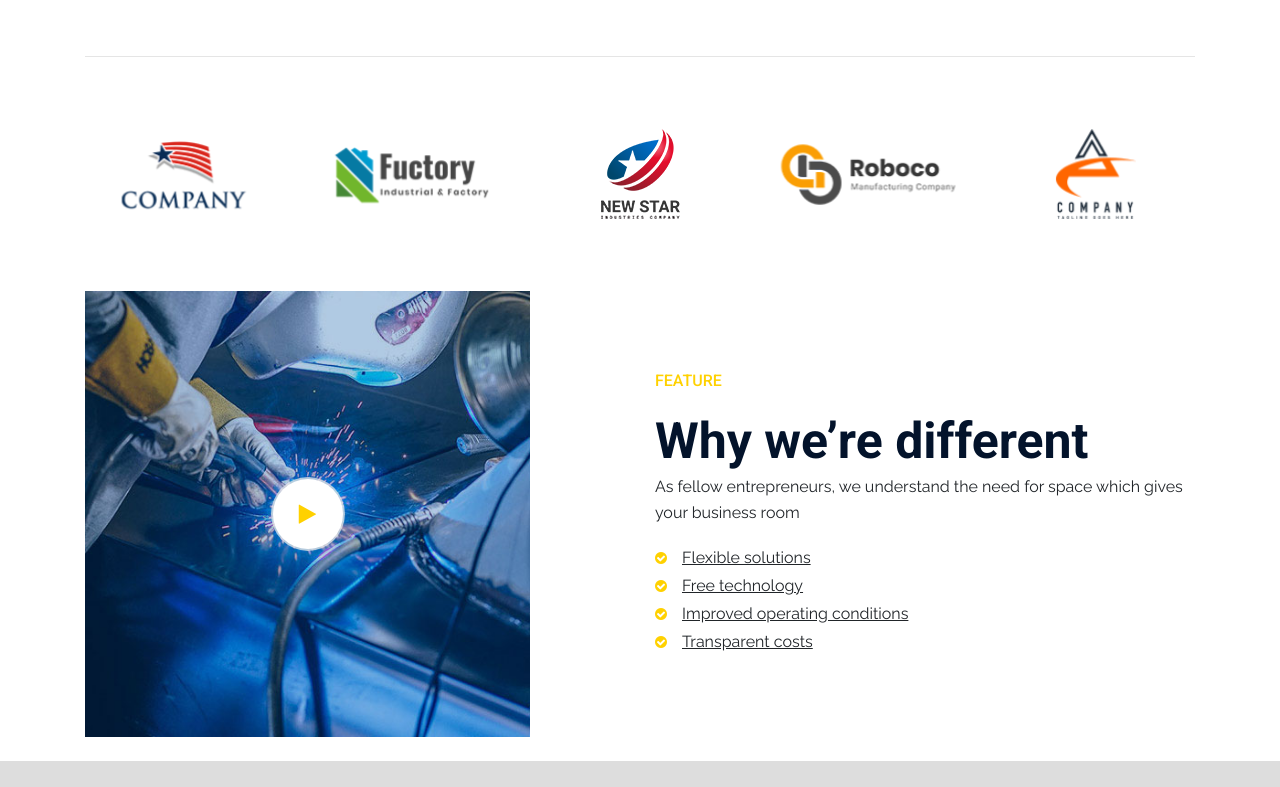
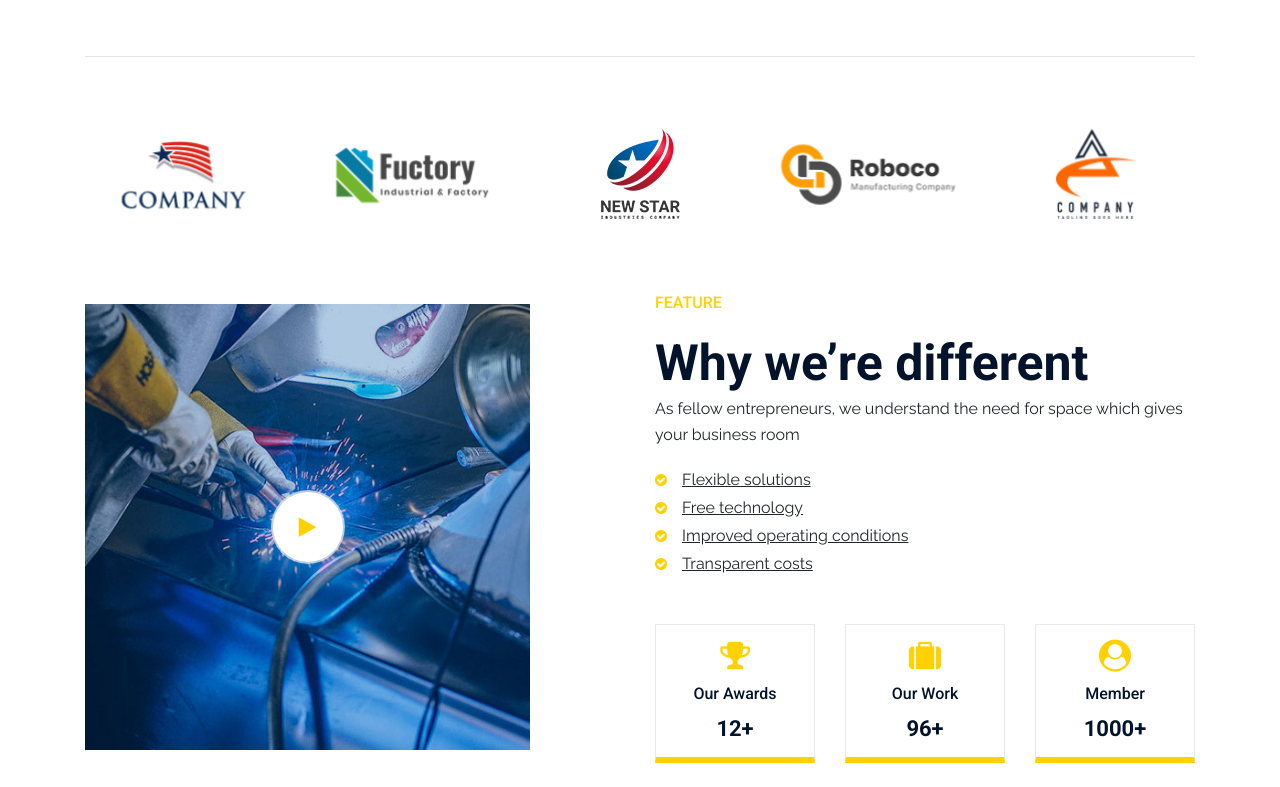
Before and after one commit to okarimo17/sitejn, a plain HTML site: page index.html in a window 1280 px wide. Shown: the part 609-1396 px from the top of the page. Before the commit the page ends 1370 px from the top, so only its background shows below. Drawn offline with nearby package versions, Linux system fonts and the light colour scheme.

Commit message:
feature section

```diff
--- a/assets/css/stl.css
+++ b/assets/css/stl.css
@@ -496,3 +496,31 @@ a:hover{
 .feature-section .feature-image {
     position: relative;
 }
+.feature-section .cards > div{
+
+}
+.feature-section .cards .inner {
+    padding: 15px;
+    border: 1px solid #e9e9e9;
+    text-align: center;
+}
+.feature-section .cards .inner{
+    border-bottom: 6px solid var(--secondary-color);
+}
+.feature-section .cards .inner h6,
+.feature-section .cards .inner p {
+    margin-bottom: 0;
+}
+.feature-section .cards .inner .icon {
+    color: var(--secondary-color);
+    font-size: 32px;
+    margin-bottom: 10px;
+}
+.feature-section .cards .inner p {
+    font-family: "Roboto", sans-serif;
+    line-height: 1.2;
+    color: #03132b;
+    margin-top: 10px;
+    font-size: 22px;
+    font-weight: bold;
+}
--- a/index.html
+++ b/index.html
@@ -235,7 +235,38 @@
             <li><a href="#">Improved operating conditions</a></li>
             <li><a href="#">Transparent costs</a></li>
           </ul>
+          <div class="row mt-5 cards">
+            <div class="col-4">
+              <div class="inner">
+                <div class="icon">
+                  <i class="fa  fa-trophy"></i>
+                </div>
+                <h6>Our Awards</h6>
+                <p>12+</p>
+              </div>
+            </div>
 
+            <div class="col-4">
+              <div class="inner">
+                <div class="icon">
+                  <i class="fa  fa-suitcase"></i>
+                </div>
+                <h6>Our Work</h6>
+                <p>96+</p>
+              </div>
+            </div>
+
+
+            <div class="col-4">
+              <div class="inner">
+                <div class="icon">
+                  <i class="fa  fa-user-circle"></i>
+                </div>
+                <h6>Member</h6>
+                <p>1000+</p>
+              </div>
+            </div>
+          </div>
         </div>
 
 
```
